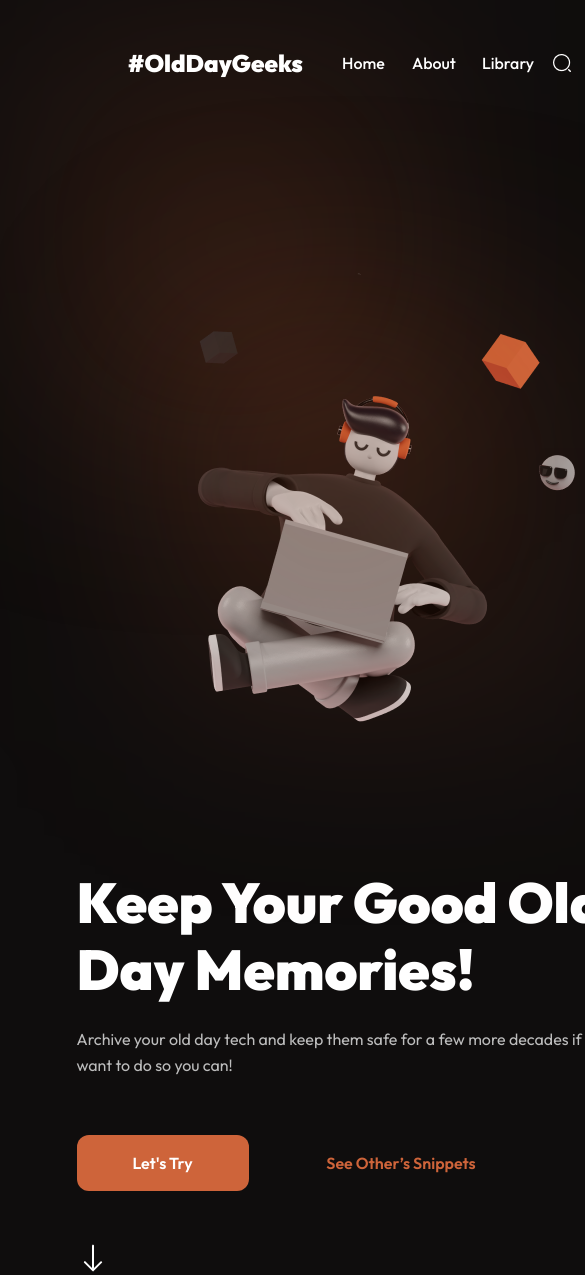
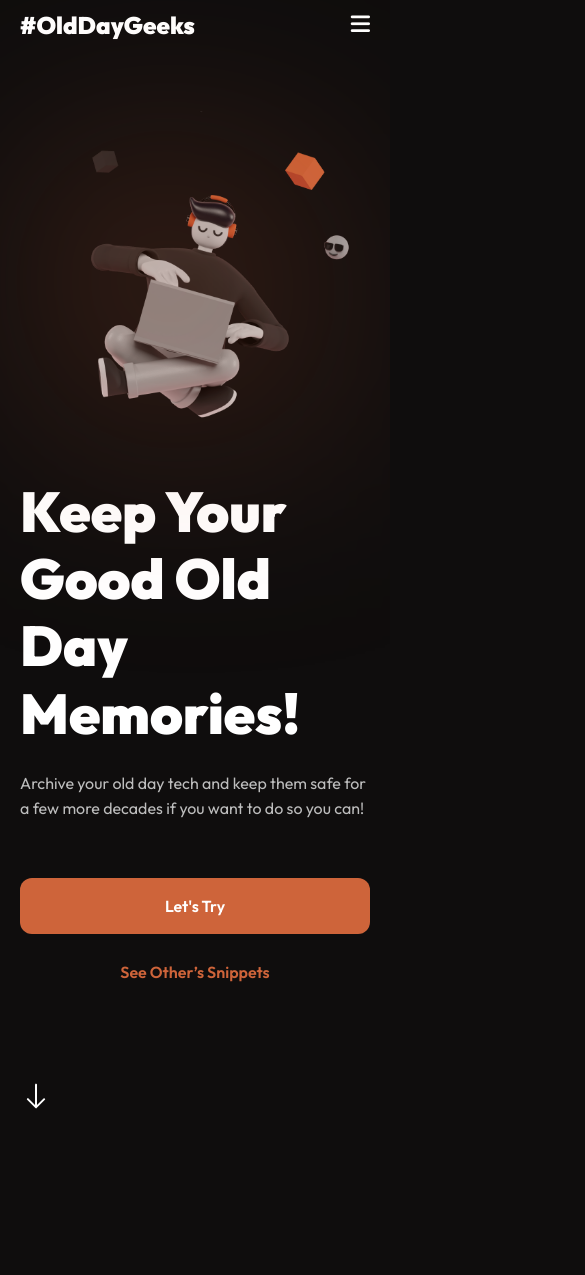
Before and after one commit to alimooo1/Landing-Page, a plain HTML site: page index.html in a window 390 px wide. Shown: the top 1275 px of the page, 585 px wide, since content can reach past the window. After the commit the page ends 1122 px from the top, so only its background shows below. Drawn offline with Linux system fonts and the light colour scheme.

Commit message:
responsive bugs fixing updated

```diff
--- a/index.html
+++ b/index.html
@@ -9,8 +9,9 @@
     <link rel="preconnect" href="https://fonts.googleapis.com">
     <link rel="preconnect" href="https://fonts.gstatic.com" crossorigin>
     <link href="https://fonts.googleapis.com/css2?family=Outfit:wght@400;500;600;900&display=swap" rel="stylesheet">
+    <link rel="stylesheet" href="https://cdnjs.cloudflare.com/ajax/libs/font-awesome/6.3.0/css/all.css" integrity="sha512-+ouAqATs1y4kpPMCHfKHVJwf308zo+tC9dlEYK9rKe7kiP35NiP+Oi35rCFnc16zdvk9aBkDUtEO3tIPl0xN5w==" crossorigin="anonymous" referrerpolicy="no-referrer" />
 </head>
-<body>
+<body class="body">
     <img class="top-eclipse" src="images/Ellipse 1.png" alt="">
     <div class="container">
         <header>
@@ -21,10 +22,12 @@
                     <li>About</li>
                     <li>Library</li>
                     <li class="search">
-                        <img class="circle" src="images/Vector.png" alt="">
-                        <img class="line" src="images/Vector (1).png" alt="">
+                        <img src="images/search-normal-1 1.png" alt="">
                     </li>
                 </ul>
+            </div>
+            <div class="respansive-burger">
+                <i class="fa-solid fa-bars"></i>
             </div>
         </header>
         <section class="main">
@@ -35,16 +38,17 @@
                     <div class="button"><span>Let's Try</span></div>
                     <div class="otherSnippets"><span>See other’s Snippets</span></div>
                 </div>
-                <div class="flash">
-                    <img class="flash-line" src="images/Vector3.png" alt="">
-                    <img class="flash-dir" src="images/Vector4.png" alt="">
-                </div>
             </div>
-            <div class="image">
+            <div class="main-image">
                 <img src="images/Saly-13.png" alt="">
                 <img class="eclipse" src="images/Ellipse 2.png" alt="">
             </div>
         </section>
+        <footer class="footer">
+            <div class="flash">
+                <img src="images/arrow-down 1.png" alt="">
+            </div>
+        </footer>
     </div>
 </body>
 </html>
--- a/style.css
+++ b/style.css
@@ -1,6 +1,32 @@
 @media screen and (max-width : 800px) {
     div.menu {
-        width: 230px;
+        display: none;
+    }
+
+    div.respansive-burger {
+        display: block;
+    }
+
+    body.body {
+        padding: 10px 20px;
+    }
+
+    div.content {
+        width: 100%;
+        padding-top: 20px;
+    }
+
+    div.main-image {
+        width: 100%;
+    }
+
+    div.button , div.otherSnippets {
+        width: 100%;
+    }
+
+    div.button {
+        margin-bottom: 10px;
+        margin-right: 0;
     }
 }
 
@@ -10,8 +36,14 @@
         justify-content: center;
         align-items: center;
     }
-    div.image{
-        margin-top: 600px;
+
+    body.body {
+        height: 100%;
+    }
+
+    img.top-eclipse {
+        display: none;
+        visibility: hidden;
     }
 }
 
@@ -23,7 +55,6 @@
 body {
     background-color: #0F0D0D;
     width: 100%;
-    min-width: 700px;
     height: 100vh;
     padding: 48px 128px;
     box-sizing: border-box;
@@ -101,7 +132,6 @@ ul li:hover {
 }
 
 .search {
-    position: relative;
     width: 20px;
     height: 20px;
 }
@@ -110,20 +140,14 @@ ul li:hover {
     cursor: pointer;
 }
 
-.circle {
-    position: absolute;
-    left: 5.21%;
-    right: 9.37%;
-    top: 5.21%;
-    bottom: 9.38%;
+.respansive-burger {
+    display: none;
+    color: #FFFFFF;
+    font-size: 22px;
 }
 
-.line {
-    position: absolute;
-    left: 80.22%;
-    right: 5.22%;
-    top: 80.22%;
-    bottom: 5.21%;
+.respansive-burger i:hover {
+    cursor: pointer;
 }
 
 section {
@@ -140,14 +164,12 @@ section {
     padding-top: 94px;
     width: 547px;
     height: 100%;
-    min-height: 500px;
     box-sizing: border-box;
     position: relative;
 }
 
 .title {
-    width: 547px;
-    height: 134px;
+    width: 100%;
     font-family: 'Outfit';
     font-style: normal;
     font-weight: 900;
@@ -159,19 +181,20 @@ section {
 
 h5 {
     margin-top: 24px;
-    width: 547px;
-    height: 52px;
+    width: 100%;
     font-family: 'Outfit';
     font-style: normal;
     font-weight: 400;
     font-size: 16px;
     line-height: 160%;
-    /* or 26px */
     color: #BDBDBD;
 }
 
 .frames {
     margin-top: 56px;
+    margin-bottom: 80px;
+    display: flex;
+    flex-wrap: wrap;
 }
 
 .button {
@@ -194,7 +217,7 @@ h5 {
 }
 
 .button span {
-    width: 61px;
+    width: 100%;
     height: 20px;
     font-family: 'Outfit';
     font-style: normal;
@@ -220,7 +243,7 @@ h5 {
 }
 
 .otherSnippets span {
-    width: 150px;
+    width: 100%;
     height: 20px;
     font-family: 'Outfit';
     font-style: normal;
@@ -235,48 +258,30 @@ h5 {
     cursor: pointer;
 }
 
-.image {
+.main-image {
     width: 512px;
-    height: 512px;
     display: inline-block;
     position: relative;
+}
+
+.main-image img {
+    width: 100%;
 }
 
 .flash {
     width: 32px;
     height: 32px;
-    position: absolute;
-    bottom: 0px;
-    left: 0px;
 }
 
 .flash:hover {
     cursor: pointer;
 }
 
-.flash-line {
-    position: absolute;
-    left: 50%;
-    margin-left: -1px;
-    top: 1px;
-    z-index: 0;
-}
-
-.flash-dir {
-    position: absolute;
-    left: 50%;
-    margin-left: -9.9px;
-    top: 57.01%;
-    z-index: 1;
-}
-
 .eclipse {
     position: absolute;
-    width: 448px;
-    height: 448px;
     right: 0px;
     top: 30px;
-    background: rgba(206, 100, 58, 0.082);
+    background: rgba(206, 100, 58, 0.1);
     filter: blur(100px);
 }
 
@@ -286,6 +291,11 @@ h5 {
     height: 448px;
     left: 0px;
     top: 0px;
-    background: rgba(206, 100, 58, 0.082);
+    background: rgba(206, 100, 58, 0.1);
     filter: blur(100px);
 }
+
+footer {
+    width: 100%;
+    height: 32px;
+}
```
Also changed, not shown: images/Vector (1).png (deleted), images/Vector.png (deleted), images/Vector3.png (deleted), images/Vector4.png (deleted), images/arrow-down 1.png (added), images/search-normal-1 1.png (added).
